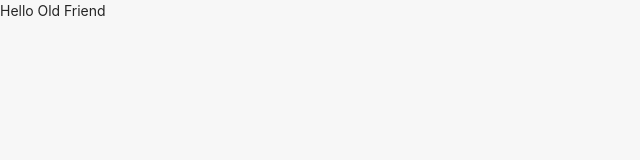
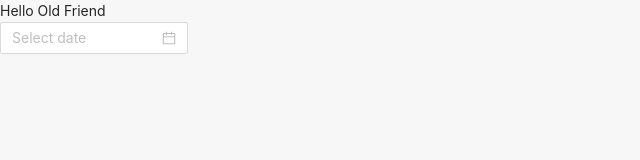
Before and after one commit to thelonehegelian/kickstarter_ethereum, a Next.js app in the folder 4_kickstarter/: page / in a window 1280 px wide. Shown: the top 160 px of the page, without its empty margins (0-640 px from the left). Built offline with nearby package versions, Linux system fonts and the light colour scheme.

Commit message:
Render DatePicker component sucessfully

```diff
--- a/4_kickstarter/pages/index.js
+++ b/4_kickstarter/pages/index.js
@@ -6,7 +6,10 @@ import DatePicker from '../components/DatePicker'
 
 
 export default function Home() {
-  return <div>Hello Old Friend</div>
+  return <div>Hello Old Friend
+
+    <div><DatePicker/></div>
+  </div>
 }
 /**
 
```
